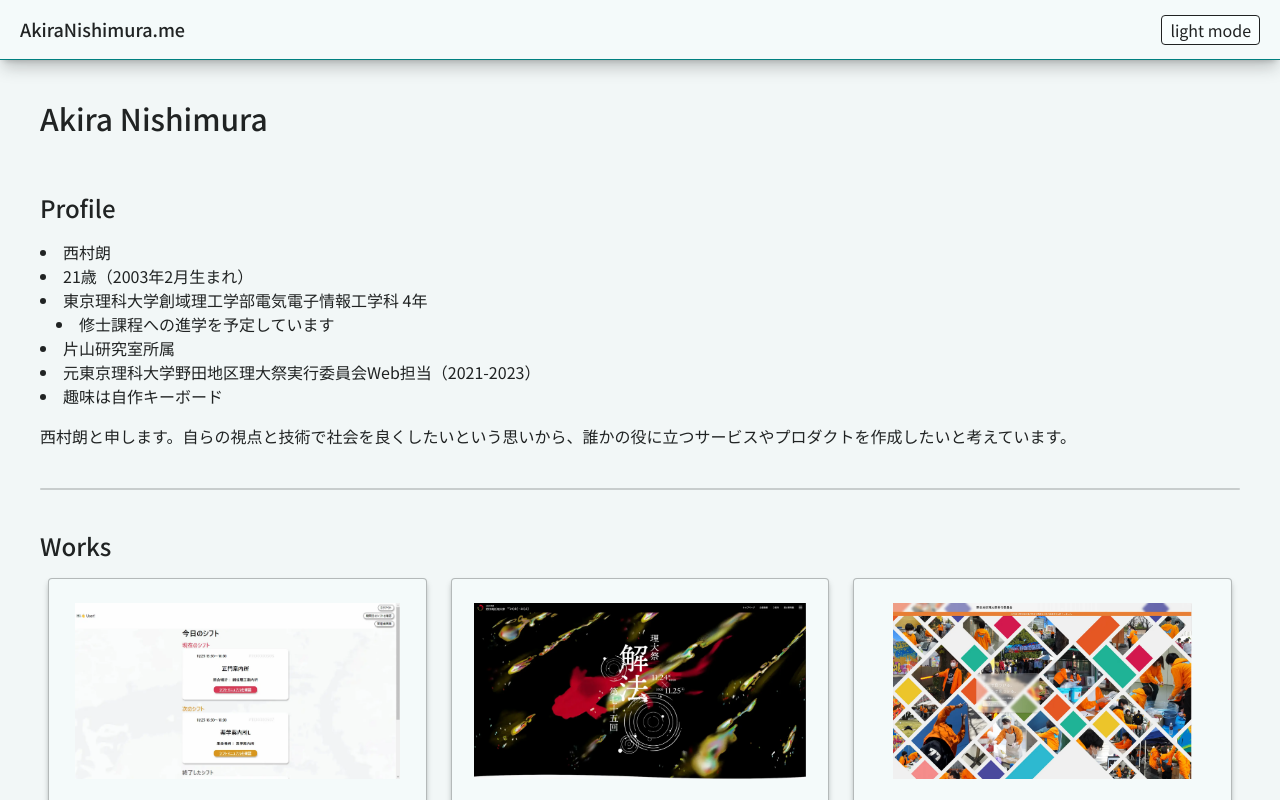
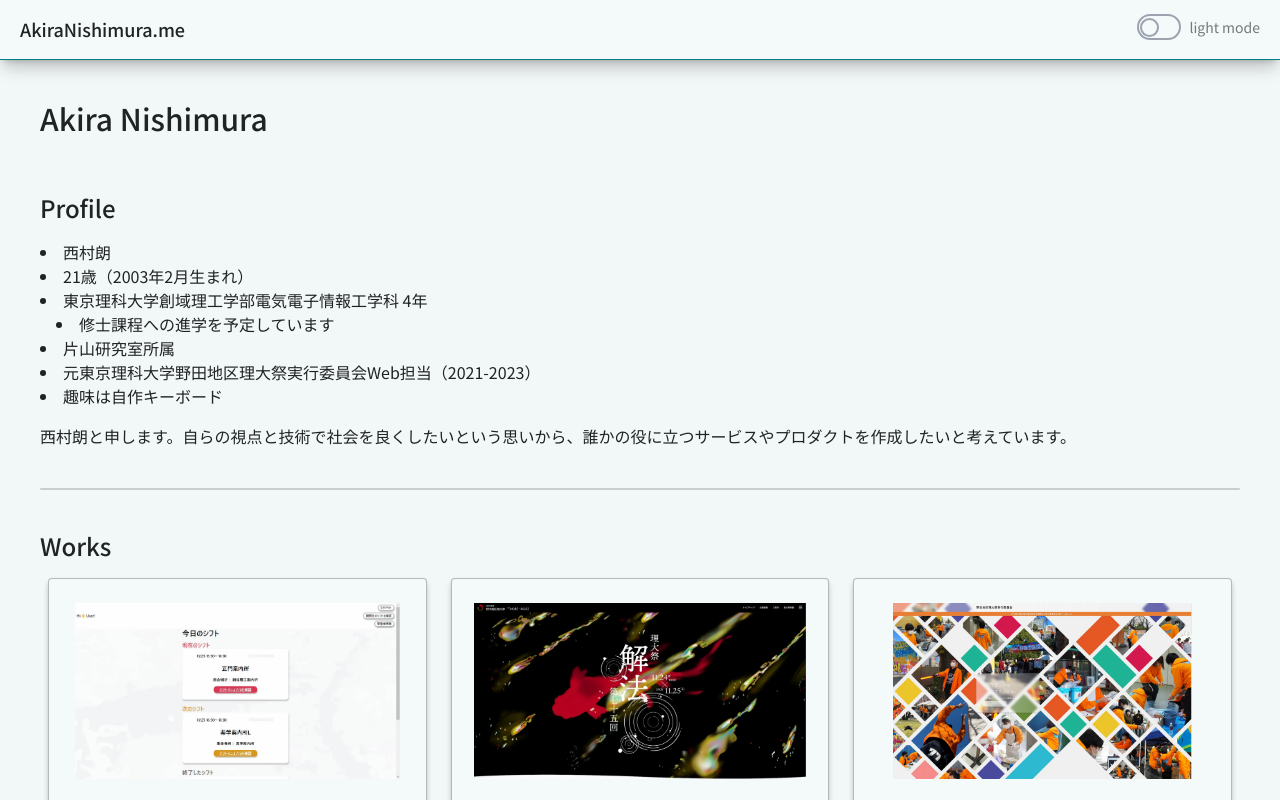
Before and after one commit to Akiranishimura/myportfolio, a React (Vite) app: page / in a window 1280 px wide. Shown: the top 800 px of the page. Built offline with nearby package versions, Linux system fonts and the light colour scheme.

Commit message:
refactor: Integrate functionality from judgeTheme.ts into ThemeSwitchBtn component

```diff
--- a/src/components/layout/ThemeSwitchBtn.tsx
+++ b/src/components/layout/ThemeSwitchBtn.tsx
@@ -1,39 +1,53 @@
-import { useState, useEffect} from "react";
+import { useState, useEffect } from "react";
 
 export default function ThemeSwitchBtn() {
   useEffect(() => {
     judgeTheme();
-    }, []);
-  const [mode, setMode] = useState('');
+  }, []);
+  const [mode, setMode] = useState("");
 
   function setTheme() {
     if (document.documentElement.classList.contains("dark")) {
       // darkクラスが含まれているならライトモードに変更
       document.documentElement.classList.remove("dark");
       localStorage.theme = "light";
-      setMode("light mode");
+      setMode("light");
     } else {
       // darkクラスが含まれていないならダークモードに変更
       document.documentElement.classList.add("dark");
       localStorage.theme = "dark";
-      setMode("dark mode");
+      setMode("dark");
     }
   }
   function judgeTheme() {
-    if (localStorage.theme === 'dark' || (!('theme' in localStorage) && window.matchMedia('(prefers-color-scheme: dark)').matches)) {
-      document.documentElement.classList.add('dark')
-      setMode("dark mode");
+    if (
+      localStorage.theme === "dark" ||
+      (!("theme" in localStorage) &&
+        window.matchMedia("(prefers-color-scheme: dark)").matches)
+    ) {
+      document.documentElement.classList.add("dark");
+      setMode("dark");
     } else {
-      document.documentElement.classList.remove('dark')
-      setMode("light mode");
+      document.documentElement.classList.remove("dark");
+      setMode("light");
     }
   }
 
   return (
     <>
-      <button className="px-2 py-0.5 border border-TextColor rounded bg-BaseColorbrightest" aria-label="Toggle Dark Mode" onClick={setTheme}>
-        {mode}
-      </button>
+      <label className="inline-flex cursor-pointer items-center">
+        <input type="checkbox" value="" className="peer sr-only" onChange={setTheme} checked={mode === "dark"}/>
+        <div className="peer relative h-[calc(1.5rem+2px)] w-11 rounded-full border-2 border-gray-400  after:absolute after:start-[1px] after:top-[1.5px] after:h-[calc(1.25rem-1px)] after:w-[calc(1.25rem-1px)]
+        after:rounded-full after:border-2  after:border-gray-400  peer-checked:after:b after:transition-all after:content-[''] peer-checked:bg-BaseColorbrightest
+         peer-checked:after:translate-x-full
+         rtl:peer-checked:after:-translate-x-full"></div>
+        <p className="text-sm text-TextColor/60 ml-2 lg:inline sm: hidden">
+          {mode} mode
+          <p className="lg:hidden sm:inline">
+
+          </p>
+        </p>
+      </label>
     </>
   );
 }
```
